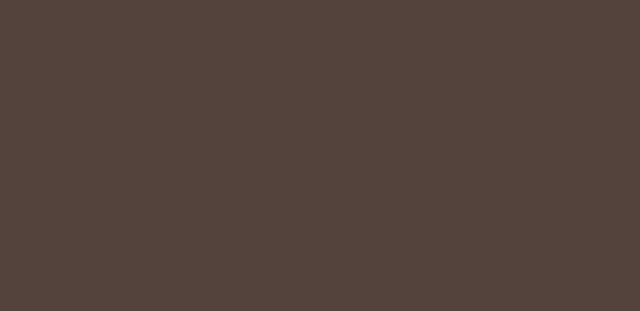
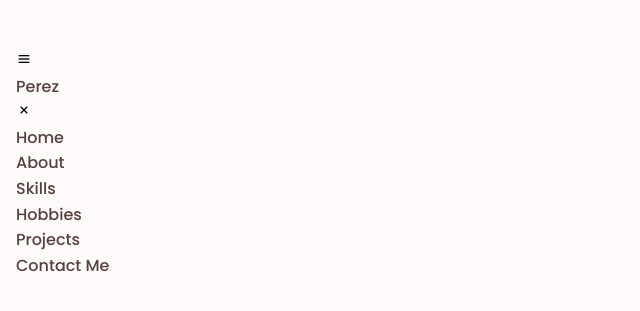
Before and after one commit to RobPerez155/Portfolio-Website, a PHP site: page / in a window 1280 px wide. Before the commit the part shown is empty. Shown: the top 311 px of the page, without its empty margins (0-640 px from the left). Run offline with PHP 8.4, Linux system fonts and the light colour scheme.

Commit message:
WiP - Header Nav Menu

```diff
--- a/assets/css/styles.css
+++ b/assets/css/styles.css
@@ -64,7 +64,7 @@ body{
   font-family: var(--body-font);
   font-size: var(--normal-font-size);
   font-weight: var(--font-medium);
-  background-color: var(--text-color);
+  background-color: var(--first-color-lighten);
   line-height: 1.6;
 }
 
@@ -115,6 +115,15 @@ img{
 }
 
 /*===== LAYOUT =====*/
+.bd-grid{
+  max-width: 1024px;
+  display: grid;
+  grid-template-columns: 100%;
+  column-gap: 2rem;
+  width: calc(100% - 2rem);
+  margin-left: var(--mb-2);
+  margin-right: var(--mb-2);
+}
 
 
 /*===== NAV =====*/
--- a/index.html
+++ b/index.html
@@ -8,13 +8,42 @@
     <link rel="stylesheet" href="assets/css/styles.css" />
 
     <!-- ===== BOX ICONS ===== -->
-    <link href='https://unpkg.com/boxicons@2.0.7/css/boxicons.min.css' rel='stylesheet'>
+    <link
+      href="https://unpkg.com/boxicons@2.0.7/css/boxicons.min.css"
+      rel="stylesheet"
+    />
 
     <title>Rob Perez Portfolio</title>
   </head>
   <body>
     <!--===== HEADER =====-->
+    <header class="l-header">
+      <nav class="nav bd-grid">
+        <div class="nav__toggle" id="nav-toggle">
+          <i class="bx bx-menu"></i>
+        </div>
 
+        <!-- A hash - # within a hyperlink specifies an html element id to which the window should be scrolled. -->
+        <div>
+          <a href="#" class="nav__logo">Perez</a>
+        </div>
+
+        <div class="nav__menu" id="nav-menu">
+          <div class="nav__close" id="nav-close">
+            <i class='bx bx-x'></i>
+          </div>
+
+          <ul class="nav__list">
+            <li class="nav__item"><a href="#home" class="nav__link active">Home</a></li>
+            <li class="nav__item"><a href="#about" class="nav__link">About</a></li>
+            <li class="nav__item"><a href="#skills" class="nav__link">Skills</a></li>
+            <li class="nav__item"><a href="#hobbies" class="nav__link">Hobbies</a></li>
+            <li class="nav__item"><a href="#projects" class="nav__link">Projects</a></li>
+            <li class="nav__item"><a href="#contact" class="nav__link">Contact Me</a></li>
+          </ul>
+        </div>
+      </nav>
+    </header>
     <main class="l-main">
       <!--===== HOME =====-->
 
```
